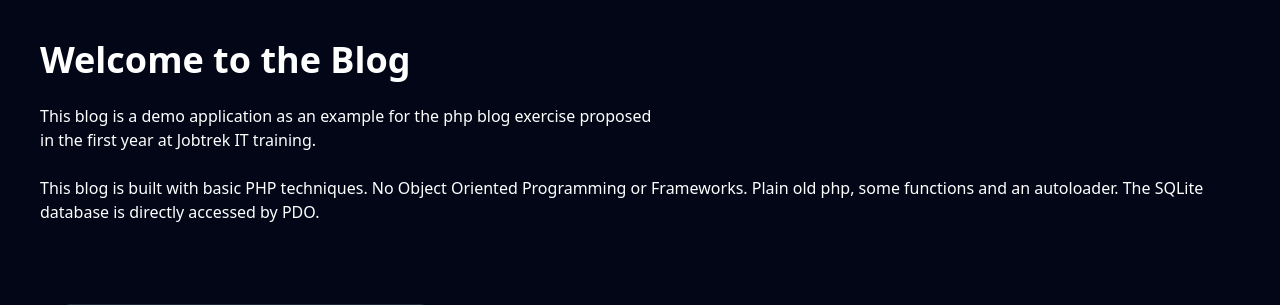
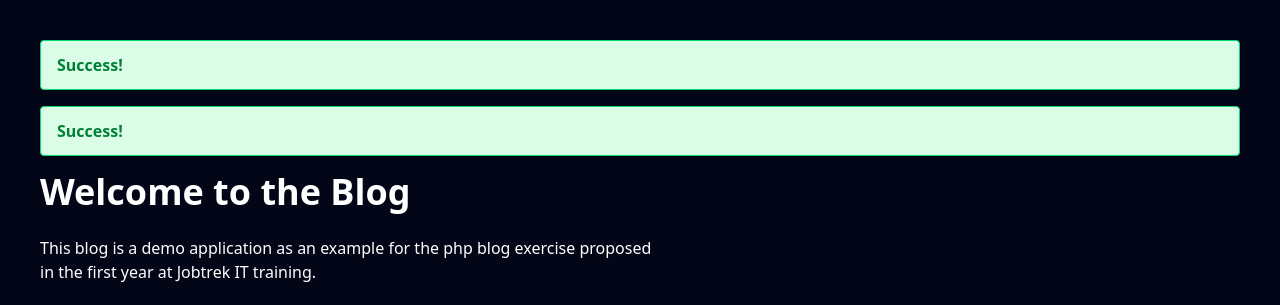
Before and after one commit to ThomasLucking/php-blog, a PHP site: template views/posts/index.php in a window 1280 px wide. Shown: the part 124-429 px from the top of the page. Run offline with PHP 8.4, Linux system fonts and the light colour scheme; the template is opened without the code that fills it: most values are stand-ins (such as "Sample title", 1, 10 or a date in 2020); grey boxes marked "Sample" are stand-in pictures; style sheets or scripts are compiled from the project's sources.

Commit message:
feat: added flash messages when creating posts or creating/logging into accounts closes #15

```diff
--- a/src/Config/Flash.php
+++ b/src/Config/Flash.php
@@ -8,12 +8,6 @@
         $_SESSION[$key] = $value;
     }
 
-    static public function getValue($key){
-        if(isset($_SESSION[$key])){
-            return $_SESSION[$key];
-        }
-    }
-
     static public function getValueAndDelete($key){
         if(isset($_SESSION[$key])){
             $tempVar = $_SESSION[$key];
--- a/views/posts/index.php
+++ b/views/posts/index.php
@@ -4,9 +4,33 @@
 
 <?php use \Thomas\PhpBlog\Services\Authorization ?>
 
+<?php use \Thomas\PhpBlog\Config\Flash ?>
 
 
 <main class="grow p-10 flex-col items-start justify-start text-left">
+    <?php if ($flash = Flash::getValueAndDelete('notification')):
+        $isDanger = ($flash['type'] ?? 'success') === 'danger';
+        $bgClass = $isDanger ? 'bg-red-100 border-red-400 text-red-700' : 'bg-green-100 border-green-400 text-green-700';
+        ?>
+        <div class="px-4 py-3 mb-4 border rounded relative <?= $bgClass ?>" role="alert">
+            <strong class="font-bold">
+                <?= $isDanger ? 'Whoops!' : 'Success!' ?>
+            </strong>
+            <span class="block sm:inline"><?= htmlspecialchars($flash['message'] ?? '') ?></span>
+        </div>
+    <?php endif; ?>
+
+    <?php if ($flash = Flash::getValueAndDelete('LoginSuccess')):
+        $isDanger = ($flash['type'] ?? 'success') === 'danger';
+        $bgClass = $isDanger ? 'bg-red-100 border-red-400 text-red-700' : 'bg-green-100 border-green-400 text-green-700';
+        ?>
+        <div class="px-4 py-3 mb-4 border rounded relative <?= $bgClass ?>" role="alert">
+            <strong class="font-bold">
+                <?= $isDanger ? 'Whoops!' : 'Success!' ?>
+            </strong>
+            <span class="block sm:inline"><?= htmlspecialchars($flash['message'] ?? '') ?></span>
+        </div>
+    <?php endif; ?>
     <div class="flex flex-col gap-y-6 items-start justify-between mr-6">
         <h1 class="text-white text-4xl font-bold">Welcome to the Blog</h1>
         <p class="text-white text-2xs">
```
Also changed, not shown: src/Controllers/AuthController.php (+13 -2 lines), src/Controllers/PostController.php (+18 -1 lines), views/auth/login.php (+13 -0 lines), public/uploads/1ea0b46f747dee0c7e14.png (added), public/uploads/2d4c49c86bec9d452da4.png (added), public/uploads/a754cd1648b12513b8bd.png (added), public/uploads/cf2b2ee214c6896d1ba1.png (added). Lines whose indentation alone changed are shown as unchanged.
